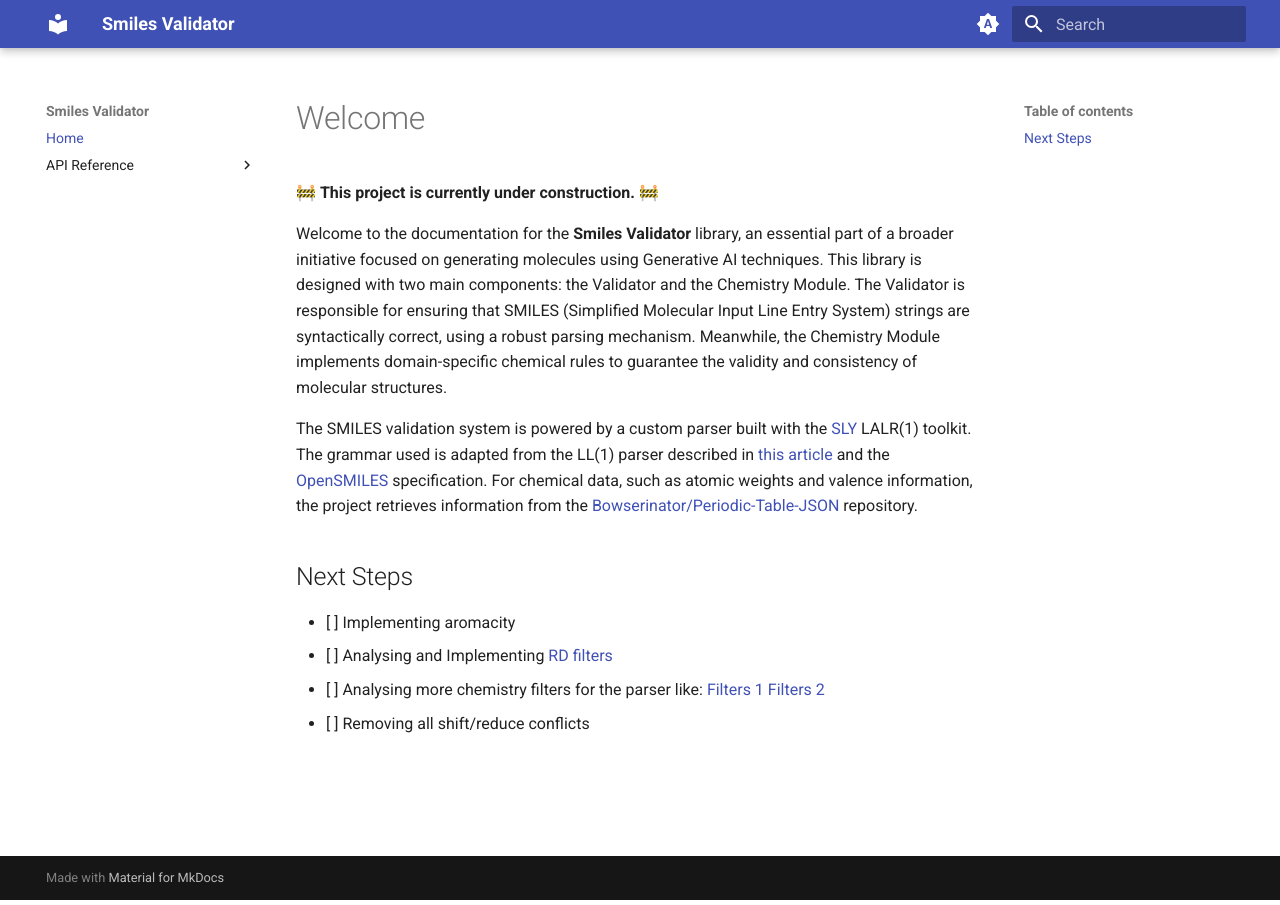
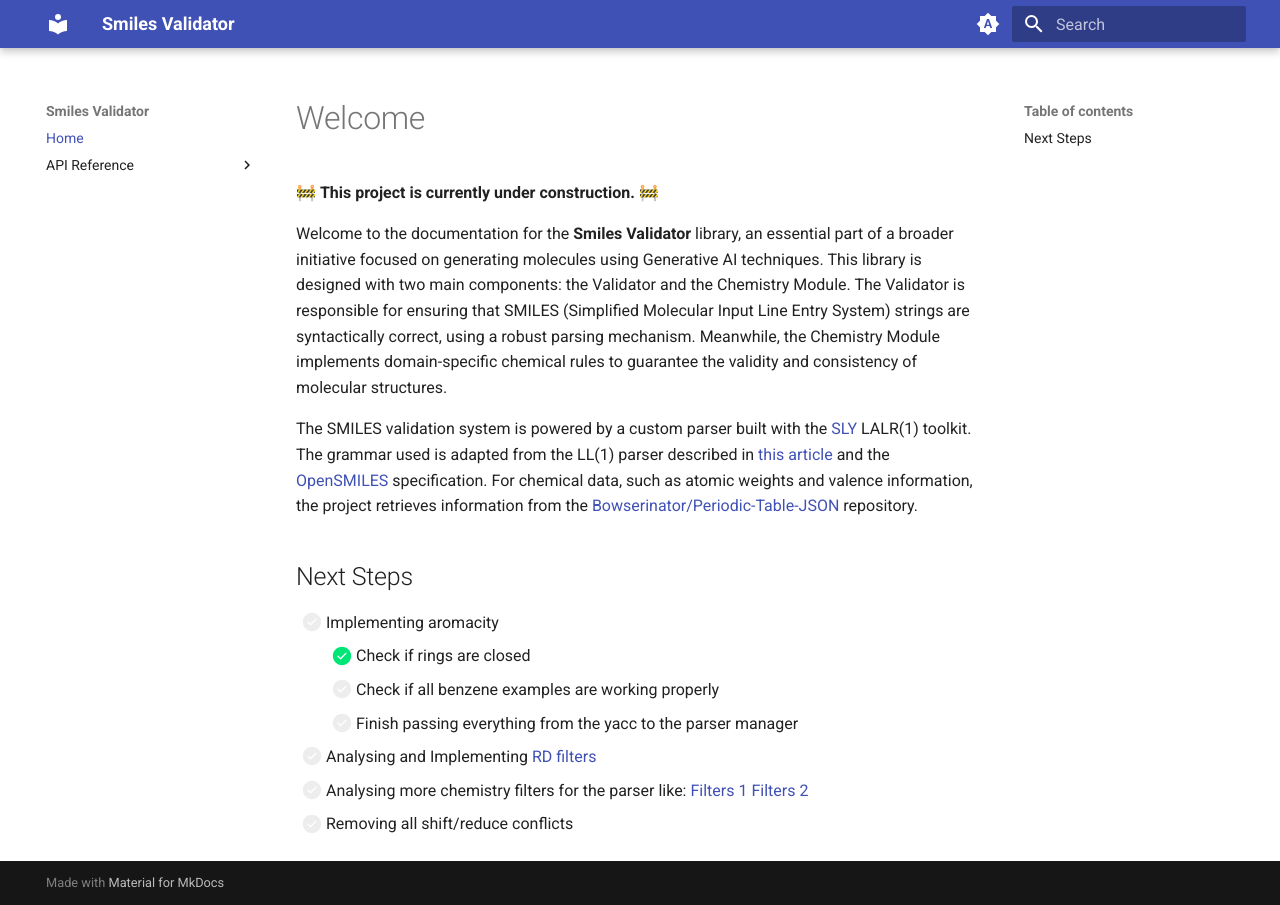
Before and after one commit to Luna-v0/smiles, an MkDocs documentation site: the page built from docs/index.md, in a window 1280 px wide. Built offline with MkDocs 1.6.1 and Material for MkDocs 9.7.7, drawn with Linux system fonts in a browser that asks for light colours.

Commit message:
fixed tasks

```diff
--- a/docs/index.md
+++ b/docs/index.md
@@ -9,6 +9,9 @@ The SMILES validation system is powered by a custom parser built with the [SLY](
 ## Next Steps
 
 - [ ] Implementing aromacity
+    * [x] Check if rings are closed
+    * [ ] Check if all benzene examples are working properly
+    * [ ] Finish passing everything from the yacc to the parser manager
 - [ ] Analysing and Implementing [RD filters](https://github.com/PatWalters/rd_filters)
 - [ ] Analysing more chemistry filters for the parser like: [Filters 1](https://practicalcheminformatics.blogspot.com/2023/07/a-simple-tool-for-exploring-functional.html) [Filters 2](https://practicalcheminformatics.blogspot.com/2024/05/generative-molecular-design-isnt-as.html)
 - [ ] Removing all shift/reduce conflicts
--- a/mkdocs.yml
+++ b/mkdocs.yml
@@ -33,6 +33,13 @@ plugins:
             separate_signature: true
             show_signature_annotations: true
 
+markdown_extensions:
+  - toc
+  - tables
+  - admonition
+  - pymdownx.tasklist:
+      custom_checkbox: true
+
 nav:
   - Home: index.md
   - API Reference:
```
Also changed, not shown: docs/reference/validator.md (+3 -0 lines), pyproject.toml (+6 -1 lines), 1 other file.
